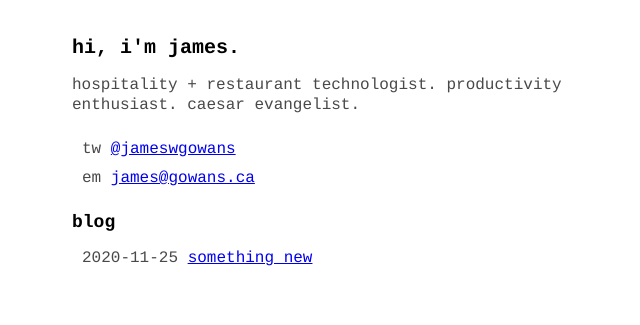
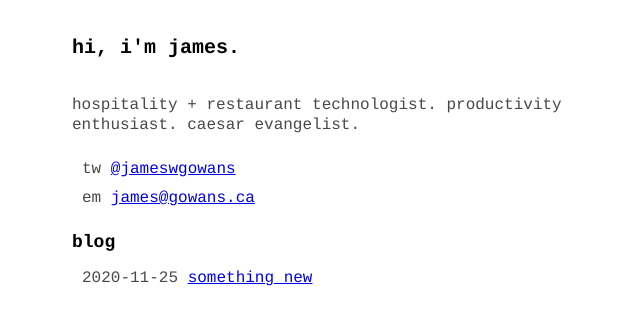
Before and after one commit to jamesgowans/jamesgowans.github.io, a Jekyll site: the page built from index.md, in a window 1280 px wide. Shown: the top 325 px of the page, without its empty margins (0-640 px from the left). Built offline with Jekyll 4.4.1, drawn with Linux system fonts in a browser that asks for light colours.

Commit message:
increase h1 margin

```diff
--- a/_includes/head.html
+++ b/_includes/head.html
@@ -6,7 +6,7 @@
         <style type="text/css">
 
 		p {line-height: 20px; margin-bottom: 24px; font-size: 16px; color: #494949;}
-		h1 {font-size: 20px; color: black; margin-top: 36px;}
+		h1 {font-size: 20px; color: black; margin-top: 36px; margin-bottom: 36px;}
 		h2 {font-size: 18px; margin-top: 24px; font-weight: bold; color: black;}
 		ul, li {list-style: none; padding-inline-start: 5px; margin-bottom: 9px; line-height: 20px; font-size: 16px; color: #494949;}
 		body {margin-left: 72px; font-family: Courier, monospace; width: 520px; padding-bottom: 150px;}
```
